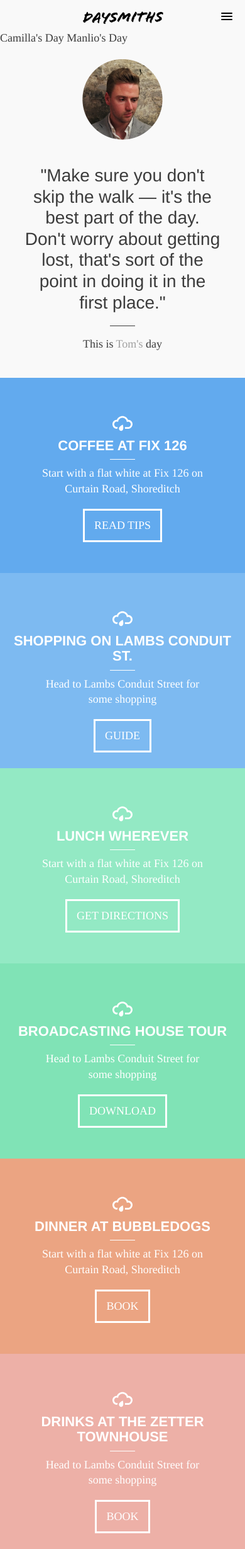
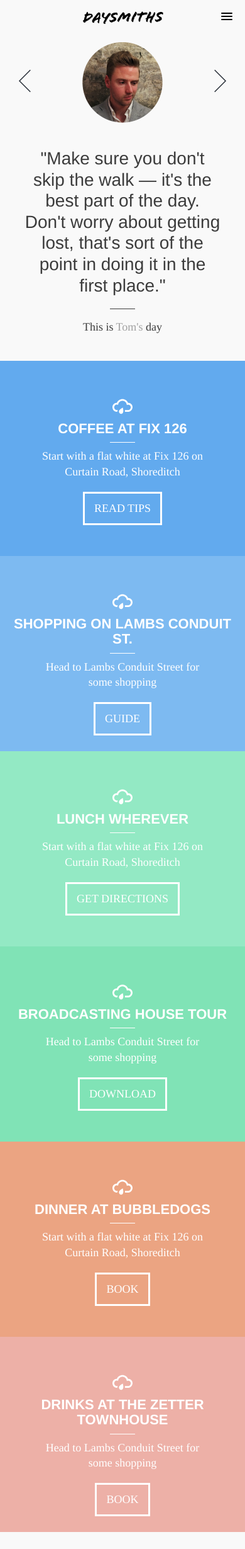
Before and after one commit to anothertompetty/daysmiths, a Jekyll site: the page built from tom.html, in a window 390 px wide. Shown: the whole page at 63% size. Built offline with Jekyll 4.4.1, drawn with Linux system fonts in a browser that asks for light colours; nearby versions of some CDN libraries; Markdown is read by kramdown in place of the engine named in the settings; after the commit the page ends 2433 px from its top, so only the background shows below that.

Commit message:
adding mobile styles for prev/next arrows + hover states and minor padding tweaks

```diff
--- a/css/style.css
+++ b/css/style.css
@@ -172,6 +172,31 @@
 header img.logo a {
 	width: 2px;
 }
+
+.prev, .next {
+	position: absolute;
+	top: 108px;
+	height: 40px;
+	width: 79px;
+	background: url('../img/assets/arrows.png') left center no-repeat;
+	background-position: 30px center;
+	text-indent: -9000px;
+	z-index: 100;
+	-webkit-transition: all .3s;
+	   -moz-transition: all .3s;
+	     -o-transition: all .3s;
+	        transition: all .3s;
+}
+
+.prev {
+	left: 0px;
+}
+
+.next {
+	right: -8px;
+	background-position: -30px center;
+}
+
 
 img.avatar {
 	display: block;
@@ -547,12 +572,6 @@
 	position: fixed;
 	top: 0;
 	height: 100%;
-	width: 79px;
-	background: url('../img/assets/arrows.png') left center no-repeat;
-	background-position: 30px center;
-	text-indent: -9000px;
-	z-index: 100;
-	-webkit-transition: all .3s;
 }
 
 .prev {
@@ -560,7 +579,7 @@
 }
 
 .next {
-	right: 0px;
+	right: -8px;
 	background-position: -30px center;
 }
 
@@ -569,7 +588,7 @@
 }
 
 .next:hover {
-	right: -10px;
+	right: -18px;
 }
 
 /*body styles*/
```
